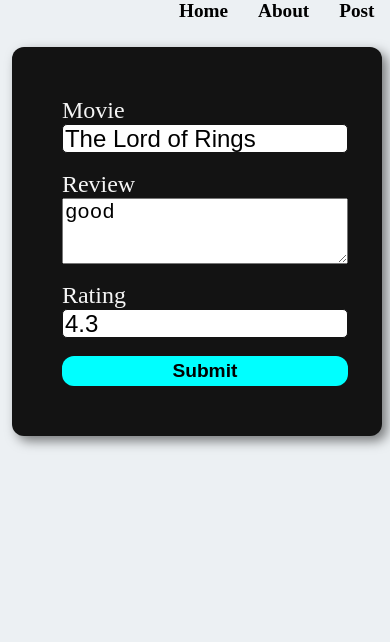
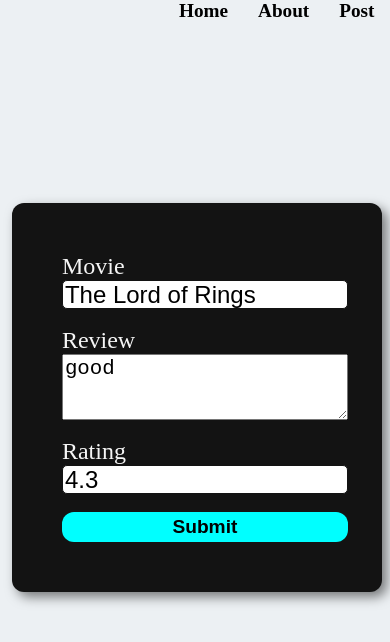
Before and after one commit to sivaprasath2004/react-movie-commands, a React (Create React App) app: page /editpost/1 in a window 390 px wide. Shown: the top 642 px of the page. Built offline with nearby package versions, Linux system fonts and the light colour scheme.

Commit message:
small changes

```diff
--- a/src/post.css
+++ b/src/post.css
@@ -47,3 +47,8 @@ label{
 #my_id{
     text-decoration: solid;
 }
+@media only screen and (max-width:440px) {
+    .body_content{
+        margin-top: 50%;
+    }
+}
```
